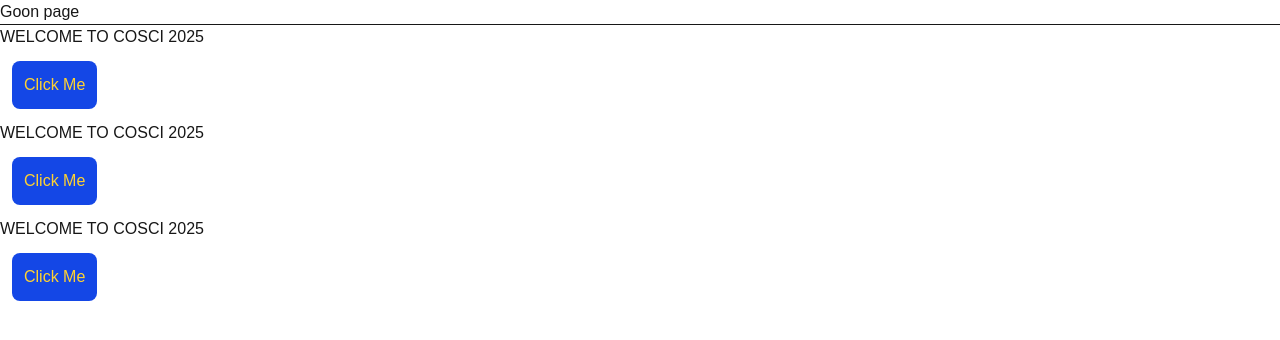
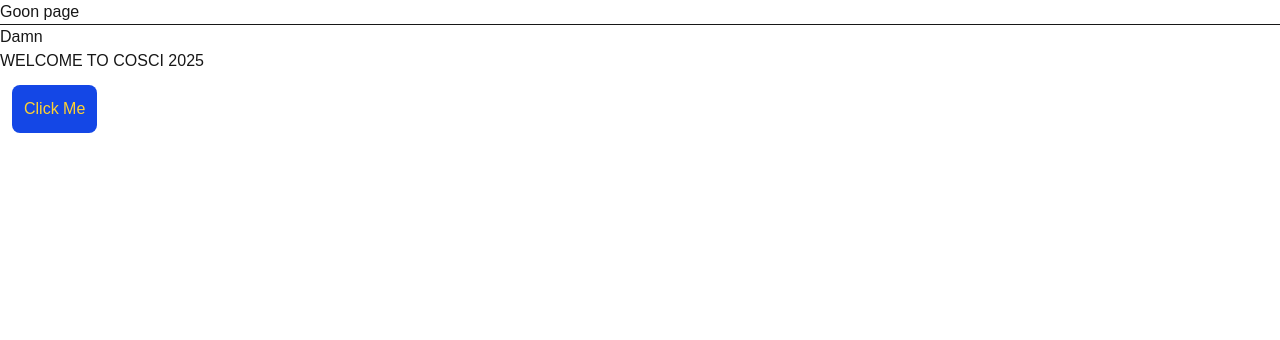
Before and after one commit to xdtaka/next-js-cosci-V2, a Next.js app: page / in a window 1280 px wide. Shown: the top 340 px of the page. Built offline with nearby package versions, Linux system fonts and the light colour scheme.

Commit message:
added property and use it

```diff
--- a/src/app/components/welcome.tsx
+++ b/src/app/components/welcome.tsx
@@ -1,18 +1,25 @@
 'use client'
 
-export default function Welcome() {
+
+//to make it become attribute like html
+type WelcomeProps = {
+    headTitle: string
+    isShow: boolean
+}
+
+export default function Welcome({ headTitle, isShow }: WelcomeProps) {
     const text = "welcome to cosci"
     // const currentYear = <p>2025</p>
     const year = 2025
-    const isShow = false
     const handleClick = () => {
         alert("Hello sir")
     }
     return (
         <div>
+            <h1>{headTitle}</h1>
             <p >{text.toLocaleUpperCase()} {year}</p>
             {isShow && <p>Date:10/10/1998</p>}
-            <button className="bg-blue-700 text-amber-300 p-3 m-3 rounded-lg " onClick={handleClick}>Click Me</button>
+            <button className="bg-blue-700 text-amber-300 p-3 m-3  rounded-lg " onClick={handleClick}>Click Me</button>
             {/* {isShow ? <p>Hello Next.js</p> : <p>Hello Javascript</p>} */}
 
         </div>
--- a/src/app/page.tsx
+++ b/src/app/page.tsx
@@ -5,9 +5,7 @@ export default function Home() {
     <div>
       <h1>Goon page</h1>
       <hr />
-      <Welcome />
-      <Welcome />
-      <Welcome />
+      <Welcome headTitle="Damn" isShow={false} />
 
     </div>
   );
```
